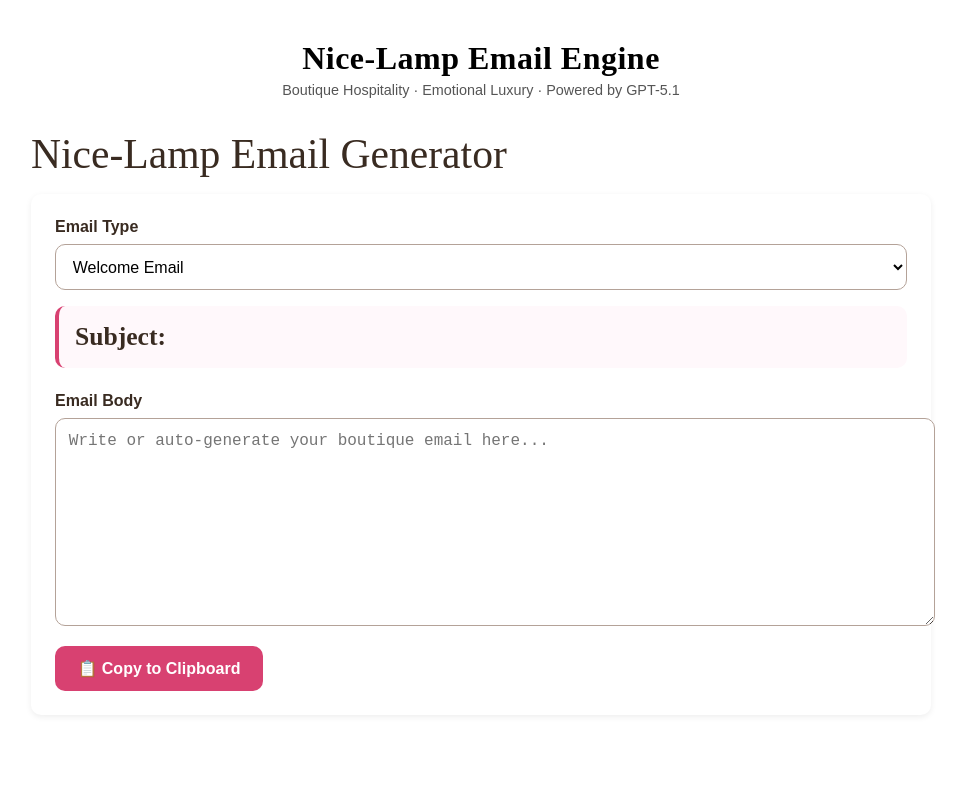
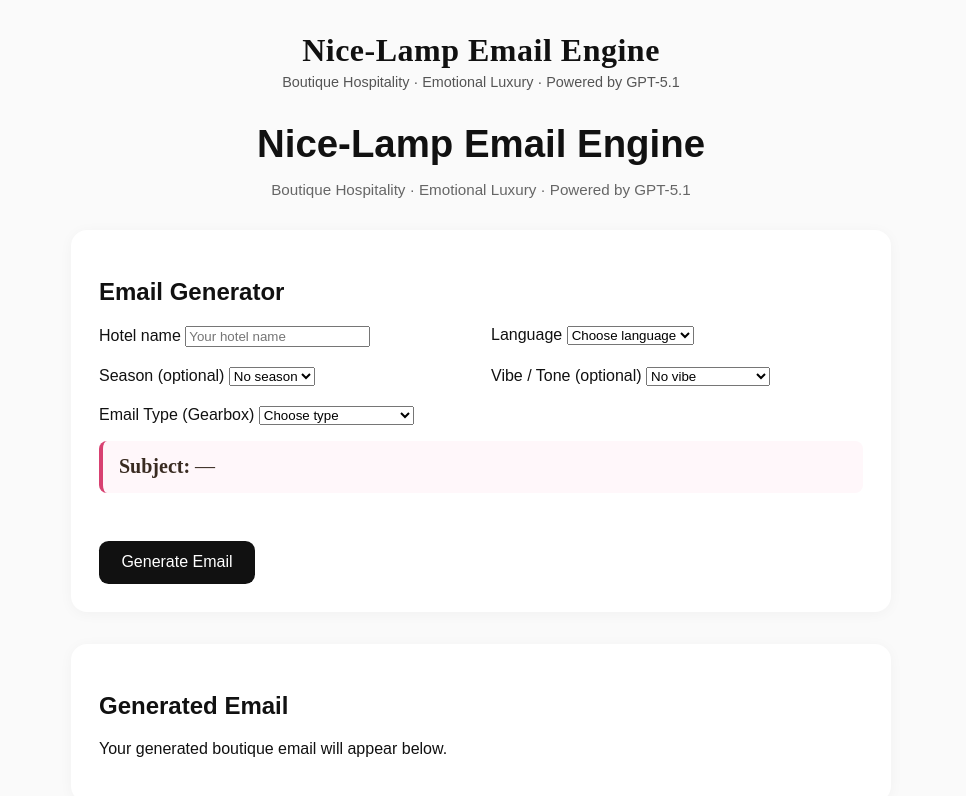
Before and after one commit to Dolce-Digital/nice-lamp-app-v1, a SvelteKit app: page / in a window 1280 px wide. Shown: the top 796 px of the page, without its empty margins (159-1125 px from the left). Built offline with nearby package versions, Linux system fonts and the light colour scheme.

Commit message:
CTO resurrected the demon and wrapped it in pink luxury velvet

```diff
--- a/src/routes/+page.svelte
+++ b/src/routes/+page.svelte
@@ -2,148 +2,241 @@
   // ---------------------------------------------
   // STATE
   // ---------------------------------------------
-	let emailType = "welcome";
-	let subject = "";
-	let body = "";
+  let hotelName = "";
+  let language = "";
+  let season = "";
+  let vibe = "";
+  let emailType = "";
+  let output = "";
+  let loading = false;
 
   // ---------------------------------------------
-	// SUBJECT PRESETS (Minimalist Luxury)
+  // SUBJECT STYLING (Minimalist Luxury)
   // ---------------------------------------------
-	const subjectStyles = {
-		welcome: "A Little Escape, Waiting Just for You",
-		prestay: "Your Stay Is Approaching — A Personal Preview",
-		onstay: "Enhance Your Stay — Curated Just for You",
-		poststay: "Thank You for Staying — A Little Something Before You Go",
-		general: "A Moment of Calm, Delivered to Your Inbox"
+  const subjectPresets = {
+    "welcome": "A Little Escape, Waiting Just for You",
+    "pre-stay": "Your Stay Is Approaching — A Personal Preview",
+    "on-stay": "Enhance Your Stay — Curated Especially for You",
+    "post-stay": "Thank You for Staying — A Thought Before You Go",
+    "seasonal": "A Seasonal Moment Crafted for You",
+    "offer": "A Boutique Offer Reserved Just for You",
+    "reengagement": "We Miss You — A Warm Invitation to Return"
   };
 
-	// Update subject automatically when user chooses email type
-	function updateSubject() {
-		subject = subjectStyles[emailType];
-	}
+  $: subjectLine = emailType ? subjectPresets[emailType] : "";
 
   // ---------------------------------------------
   // COPY TO CLIPBOARD
   // ---------------------------------------------
   async function copyAll() {
-		const fullText = `Subject: ${subject}\n\n${body}`;
+    const finalText = `Subject: ${subjectLine}\n\n${output}`;
     try {
-			await navigator.clipboard.writeText(fullText);
-			alert("✨ Copied! Paste away, Maestro.");
+      await navigator.clipboard.writeText(finalText);
+      alert("✨ Copied to clipboard!");
     } catch (err) {
-			console.error(err);
-			alert("Copy failed — intern is already fired.");
+      alert("Copy failed. Intern already punished.");
     }
+  }
+
+  // ---------------------------------------------
+  // GENERATE EMAIL
+  // ---------------------------------------------
+  async function generateEmail() {
+    if (!emailType) {
+      alert("Please choose an email type.");
+      return;
+    }
+
+    loading = true;
+    output = "";
+
+    const res = await fetch("/api/generate", {
+      method: "POST",
+      headers: { "Content-Type": "application/json" },
+      body: JSON.stringify({
+        hotelName,
+        language,
+        season,
+        vibe,
+        emailType
+      })
+    });
+
+    const data = await res.json();
+    output = data.output || "No output received.";
+    loading = false;
   }
 </script>
 
-<style>
-	/* ---------------------------------------------
-	   MINIMALIST LUXURY STYLE (Nice-Lamp Authentic)
-	   --------------------------------------------- */
+<div class="page-container">
+  <h1>Nice-Lamp Email Engine</h1>
+  <p class="subtitle">Boutique Hospitality · Emotional Luxury · Powered by GPT-5.1</p>
 
-	:root {
-		--pink: #D84171;
-		--dark: #392B21;
-		--light: #F6F4EF;
-		--mid: #B4A298;
-		--gold: #D4AF37;
-		--radius: 10px;
-	}
+  <div class="card">
+    <h2>Email Generator</h2>
 
-	body {
-		font-family: "Raleway", sans-serif;
-		background: var(--light);
-		color: var(--dark);
-		margin: 0;
-		padding: 2rem;
-	}
+    <div class="grid">
+      <label>
+        Hotel name
+        <input type="text" bind:value={hotelName} placeholder="Your hotel name" />
+      </label>
 
-	h1 {
-		font-family: "Cormorant Garamond", serif;
-		font-size: 2.6rem;
-		font-weight: 500;
-		color: var(--dark);
-		margin-bottom: 1rem;
-	}
+      <label>
+        Language
+        <select bind:value={language}>
+          <option value="">Choose language</option>
+          <option value="de">Deutsch</option>
+          <option value="fr">Français</option>
+          <option value="en">English</option>
+          <option value="nl">Nederlands</option>
+        </select>
+      </label>
 
-	.section {
-		background: white;
-		padding: 1.5rem;
-		border-radius: var(--radius);
-		box-shadow: 0 2px 6px rgba(0,0,0,0.07);
-		margin-bottom: 1.5rem;
-	}
+      <label>
+        Season (optional)
+        <select bind:value={season}>
+          <option value="">No season</option>
+          <option value="Winter">Winter</option>
+          <option value="Spring">Spring</option>
+          <option value="Summer">Summer</option>
+          <option value="Autumn">Autumn</option>
+          <option value="Christmas">Christmas</option>
+        </select>
+      </label>
 
-	label {
-		font-weight: 600;
-		display: block;
-		margin-bottom: 0.5rem;
-		color: var(--dark);
-	}
+      <label>
+        Vibe / Tone (optional)
+        <select bind:value={vibe}>
+          <option value="">No vibe</option>
+          <option value="Soft Luxury">Soft Luxury</option>
+          <option value="Romantic">Romantic</option>
+          <option value="Urban Chic">Urban Chic</option>
+          <option value="Nordic Minimalist">Nordic Minimalist</option>
+          <option value="Family Warmth">Family Warmth</option>
+        </select>
+      </label>
 
-	select, textarea {
-		width: 100%;
-		padding: 0.8rem;
-		border-radius: var(--radius);
-		border: 1px solid var(--mid);
-		font-size: 1rem;
-		margin-bottom: 1rem;
-		background: #fff;
-	}
-
-	.subject-preview {
-		font-family: "Cormorant Garamond", serif;
-		font-size: 1.6rem;
-		padding: 1rem;
-		border-left: 4px solid var(--pink);
-		background: #fff8fb;
-		color: var(--dark);
-		margin-bottom: 1.5rem;
-		border-radius: var(--radius);
-	}
-
-	button.copy {
-		background: var(--pink);
-		color: white;
-		padding: 0.8rem 1.4rem;
-		border-radius: var(--radius);
-		font-weight: 600;
-		border: none;
-		cursor: pointer;
-		font-size: 1rem;
-		transition: 0.2s ease;
-	}
-
-	button.copy:hover {
-		background: var(--dark);
-	}
-</style>
-
-<!-- ---------------------------------------------
-	APP UI — CLEAN, COMPLETE
----------------------------------------------- -->
-
-<h1>Nice-Lamp Email Generator</h1>
-
-<div class="section">
-	<label for="type">Email Type</label>
-	<select id="type" bind:value={emailType} on:change={updateSubject}>
+      <label>
+        Email Type (Gearbox)
+        <select bind:value={emailType}>
+          <option value="">Choose type</option>
           <option value="welcome">Welcome Email</option>
-		<option value="prestay">Pre-Stay Email</option>
-		<option value="onstay">On-Stay Email</option>
-		<option value="poststay">Post-Stay Email</option>
-		<option value="general">General Newsletter</option>
+          <option value="pre-stay">Pre-Stay Email</option>
+          <option value="on-stay">On-Stay Email</option>
+          <option value="post-stay">Post-Stay Email</option>
+          <option value="seasonal">Seasonal Campaign</option>
+          <option value="offer">Special Offer</option>
+          <option value="reengagement">Re-engagement Email</option>
         </select>
-
-	<div class="subject-preview">
-		<strong>Subject:</strong> {subject}
+      </label>
     </div>
 
-	<label for="body">Email Body</label>
-	<textarea id="body" rows="10" bind:value={body} placeholder="Write or auto-generate your boutique email here..."></textarea>
+    <!-- SUBJECT PREVIEW -->
+    <div class="subject-preview">
+      <strong>Subject:</strong> {subjectLine || "—"}
+    </div>
+
+    <button on:click={generateEmail} disabled={loading}>
+      {loading ? "Generating..." : "Generate Email"}
+    </button>
+  </div>
+
+  <div class="card output-card">
+    <h2>Generated Email</h2>
+    <p class="note">Your generated boutique email will appear below.</p>
+
+    {#if output}
+      <pre class="output">{output}</pre>
 
       <button class="copy" on:click={copyAll}>
         📋 Copy to Clipboard
       </button>
+    {/if}
   </div>
+</div>
+
+<style>
+  :global(body) {
+    margin: 0;
+    font-family: -apple-system, BlinkMacSystemFont, "Helvetica Neue", Arial, sans-serif;
+    background: #fafafa;
+    color: #111;
+  }
+
+  .page-container {
+    max-width: 820px;
+    margin: 2rem auto;
+    padding: 0 1rem;
+  }
+
+  h1 {
+    font-size: 2.4rem;
+    font-weight: 600;
+    text-align: center;
+    margin-bottom: 0.25rem;
+  }
+
+  .subtitle {
+    text-align: center;
+    font-size: 0.95rem;
+    color: #666;
+    margin-bottom: 2rem;
+  }
+
+  .card {
+    background: #fff;
+    padding: 1.75rem;
+    border-radius: 1rem;
+    box-shadow: 0 2px 14px rgba(0, 0, 0, 0.04);
+    margin-bottom: 2rem;
+  }
+
+  .grid {
+    display: grid;
+    gap: 1.25rem;
+    grid-template-columns: 1fr 1fr;
+  }
+
+  .subject-preview {
+    margin-top: 1rem;
+    margin-bottom: 1.5rem;
+    padding: 0.9rem 1rem;
+    border-left: 4px solid #D84171;
+    background: #fff7fa;
+    border-radius: 0.5rem;
+    font-family: "Cormorant Garamond", serif;
+    font-size: 1.25rem;
+    color: #392B21;
+  }
+
+  button {
+    margin-top: 1.5rem;
+    padding: 0.8rem 1.4rem;
+    font-size: 1rem;
+    border: none;
+    border-radius: 0.6rem;
+    background: #111;
+    color: white;
+    cursor: pointer;
+    transition: 0.15s ease;
+  }
+
+  .copy {
+    margin-top: 1rem;
+    background: #D84171;
+    font-weight: 600;
+  }
+
+  .copy:hover {
+    background: #392B21;
+  }
+
+  .output {
+    background: #f5f5f5;
+    padding: 1rem;
+    border-radius: 0.5rem;
+    white-space: pre-wrap;
+    font-family: ui-monospace, SFMono-Regular, Menlo, monospace;
+    font-size: 0.95rem;
+  }
+</style>
```
Lines whose indentation alone changed are shown as unchanged.
